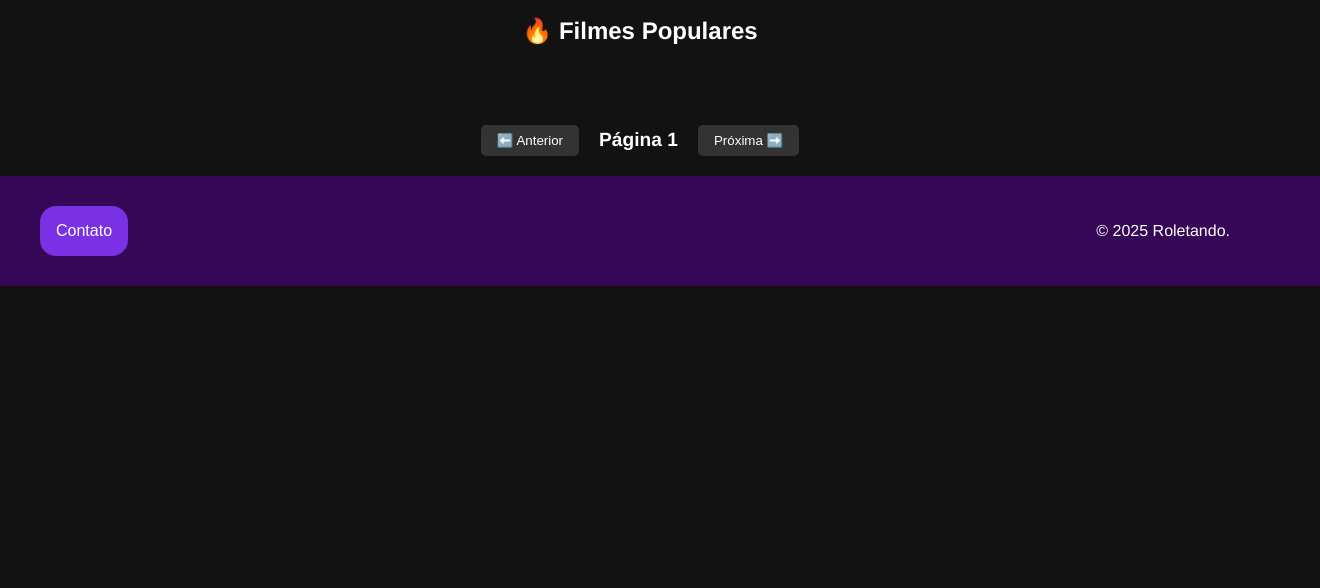
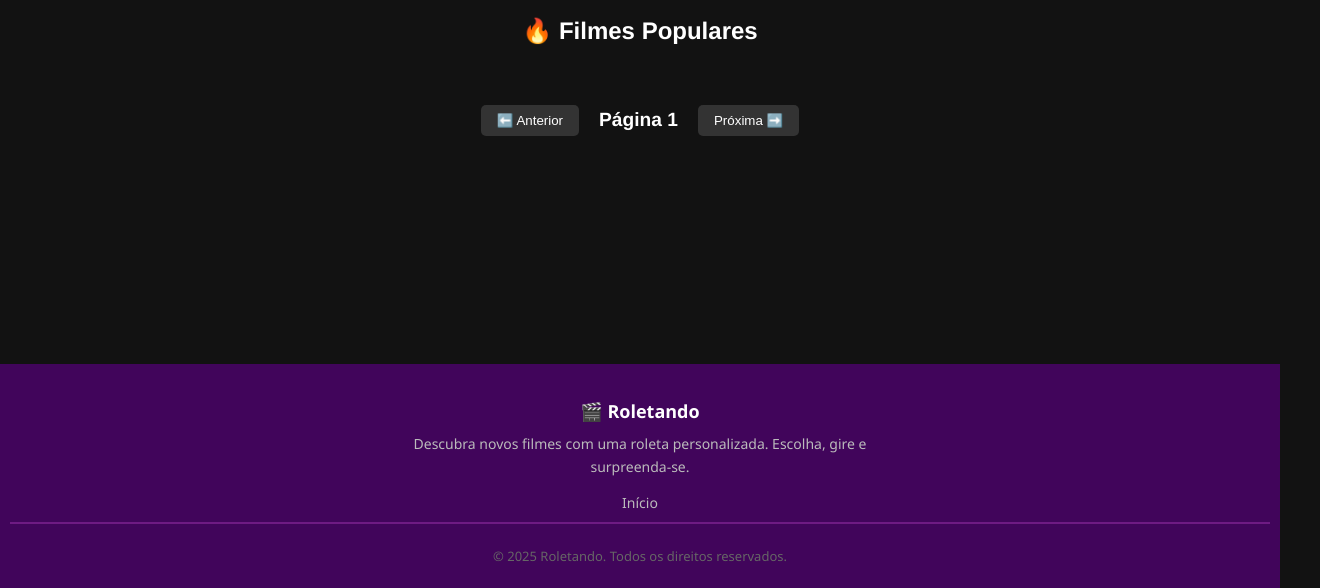
Before and after one commit to juliauser/filmroulette, a plain HTML site: page search.html in a window 1280 px wide. Shown: the part 212-800 px from the top of the page, 1320 px wide, since content can reach past the window. Drawn offline with Linux system fonts and the light colour scheme.

Commit message:
Footer ocupa apenas o final da página, e mudança no layout

```diff
--- a/script.js
+++ b/script.js
@@ -1,4 +1,4 @@
-const API_TOKEN = 'x';
+const API_TOKEN = 'eyJhbGciOiJIUzI1NiJ9.eyJhdWQiOiJlNGQyYmU3YmU4ZDc3NDAxNjBkM2Y5YjJhNTg2MGUzYiIsIm5iZiI6MTc0ODgwMjE4MC42OTgsInN1YiI6IjY4M2M5YTg0OWQzYzgzMjU1NTI4OGMzZSIsInNjb3BlcyI6WyJhcGlfcmVhZCJdLCJ2ZXJzaW9uIjoxfQ.I3vkGUePNaq8IvW_vEB795js7lzNYSAt5gYiFkCGaEA';
 
 let currentPage = 1;
 let totalPages = 1;
--- a/search.html
+++ b/search.html
@@ -7,8 +7,8 @@
   <link rel="stylesheet" href="style.css">
 </head>
 <body>
-
-    <header class="navbar">
+  <main>
+        <header class="navbar">
     <a href="index.html" class="logo">Roletando</a>
       <div class="search-bar">
         <input type="text" id="searchInput" class="search-input" placeholder="Buscar filme...">
@@ -47,15 +47,26 @@
       <span id="searchPageIndicator">Página 1</span>
       <button onclick="nextSearchPage()">Próxima ➡️</button>
     </div>
+    </main>
+  <!-- Rodapé -->
+  <footer class="custom-footer">
+  <div class="footer-top">
+    <div class="footer-about">
+      <h2>🎬 Roletando</h2>
+      <p>Descubra novos filmes com uma roleta personalizada. Escolha, gire e surpreenda-se.</p>
+    </div>
 
-  <!-- Rodapé -->
-  <footer class="footer">
-    <button class="button-btn">Contato</button>
-    <div class="footer-things">
-      <p>&copy; 2025 Roletando. </p>
+    <div class="footer-links">
+      <ul>
+        <li><a href="index.html" class="active">Início</a></li>
+      </ul>
     </div>
-  </footer>
+  </div>
 
+  <div class="footer-bottom">
+    <p>&copy; 2025 Roletando. Todos os direitos reservados.</p>
+  </div>
+</footer>
   <script src="script.js"></script>
 </body>
 </html>
--- a/style.css
+++ b/style.css
@@ -15,6 +15,9 @@
   text-align: center;
 }
 
+main {
+  flex-grow: 1;
+}
 
 .navbar {
   display: flex;
@@ -379,48 +382,61 @@
   border-radius: 10px;
 }
 
-.footer {
-  background-color: #350756;
-  color: white;
-  padding: 20px;
+.custom-footer {
+  background-color: #41055b;
+ color: #bbb;
+  font-size: 14px;
+  padding: 20px 10px 10px;
+  font-family: 'Segoe UI', sans-serif;
   text-align: center;
-  display: flex;
-  justify-content: space-between;
-  flex-wrap: wrap;
 }
 
-footer.footer {
-  bottom: 0;
-  width: 100%;
-  height: 70px;
-
-}
-
-.footer .button-btn {
-  margin-top: 10px;;
-  margin-left: 20px;
-  padding: 0.8rem 1.0rem;
-  font-size: 1rem;
-  background-color: #7a30e3;
-  color: #fff;
-  border: none;
-  border-radius: 1rem;
-  cursor: pointer;
-  transition: background-color 0.3s ease;
-  height: 50px;
-}
-
-.footer .button-btn:hover {
-  background-color: #20013f;
-}
-
-.footer .footer-things {
+.footer-top {
   display: flex;
   flex-direction: column;
   align-items: center;
-  margin: 10px;
-  margin-right: 70px;
+  gap: 15px;
+  margin-bottom: 10px;
 }
+
+.footer-about h2 {
+  color: #fff;
+  font-size: 18px;
+  margin-bottom: 10px;
+}
+
+.footer-about p {
+  max-width: 500px;
+  line-height: 1.6;
+  margin: 0 auto;
+}
+
+.footer-links ul {
+  list-style: none;
+  padding: 0;
+  margin: 0;
+  display: flex;
+  gap: 20px;
+  justify-content: center;
+}
+
+.footer-links ul li a {
+  color: #bbb;
+  text-decoration: none;
+  transition: color 0.2s ease;
+}
+
+.footer-links ul li a:hover {
+  color: #fff;
+}
+
+.footer-bottom {
+  border-top: 2px solid #6e1b83;
+  padding-top: 10px;
+  font-size: 13px;
+  color: #666;
+}
+
 
 .filmes-row-wrapper {
   position: relative;
```
Also changed, not shown: genre.html (+19 -6 lines), genrelist.html (+16 -5 lines), index.html (+17 -5 lines), login.html (+20 -13 lines), profile.html (+17 -5 lines), register.html (+21 -13 lines).
